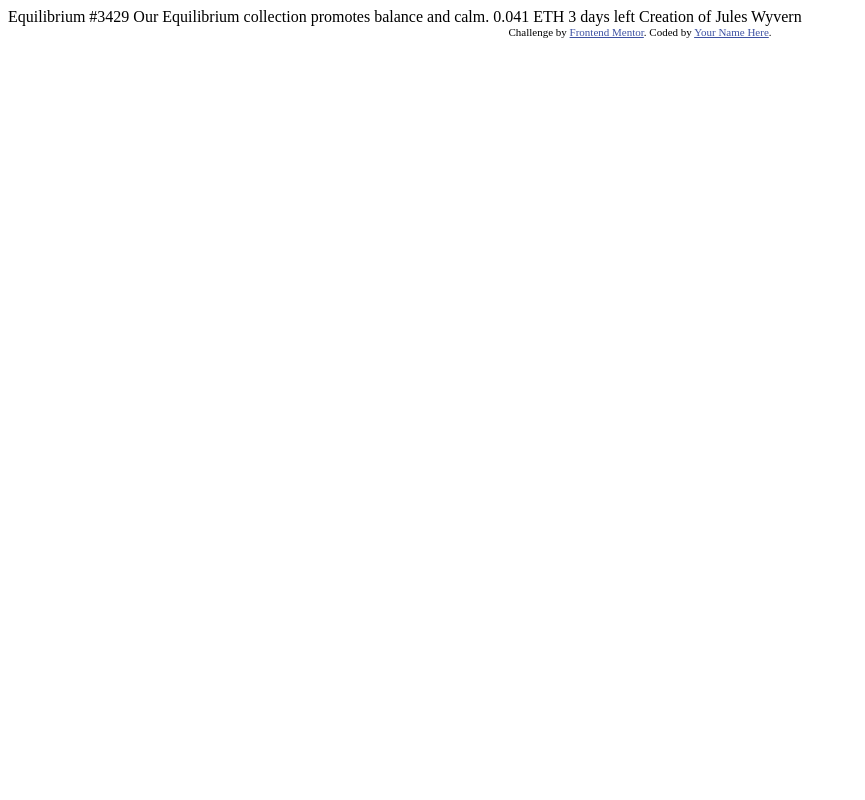
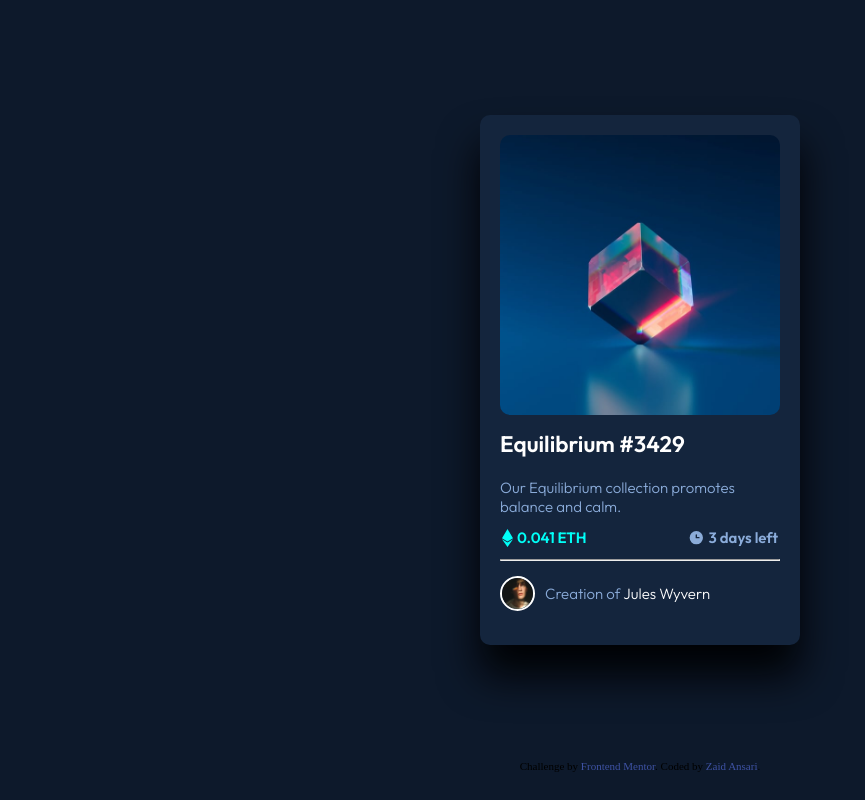
Before and after one commit to zaidansari42/NFT-preview-card-component-main, a plain HTML site: page index.html in a window 1280 px wide. Shown: the whole page, without its empty margins (0-865 px from the left). Drawn offline with Linux system fonts and the light colour scheme.

Commit message:
Completed the Project

```diff
--- a/index.html
+++ b/index.html
@@ -10,29 +10,63 @@
       sizes="32x32"
       href="./images/favicon-32x32.png"
     />
-
+    <link rel="stylesheet" href="styles.css" />
+    <link
+      href="https://fonts.googleapis.com/css2?family=Outfit:wght@300;600;700&display=swap"
+      rel="stylesheet"
+    />
     <title>Frontend Mentor | NFT preview card component</title>
 
     <!-- Feel free to remove these styles or customise in your own stylesheet 👍 -->
-    <style>
-      .attribution {
-        font-size: 11px;
-        text-align: center;
-      }
-      .attribution a {
-        color: hsl(228, 45%, 44%);
-      }
-    </style>
   </head>
   <body>
-    Equilibrium #3429 Our Equilibrium collection promotes balance and calm.
-    0.041 ETH 3 days left Creation of Jules Wyvern
-
+    <div id="container">
+      <div class="components">
+        <section id="tile">
+          <a href="#"
+            ><img
+              src="images/image-equilibrium.jpg"
+              alt="Image of Equilibrium" />
+            <img src="images/icon-view.svg" alt="" class="view"
+          /></a>
+        </section>
+        <h2><a class="illum" href="#">Equilibrium #3429</a></h2>
+        <p>Our Equilibrium collection promotes balance and calm.</p>
+        <div class="comp">
+          <div class="component one">
+            <svg width="11" height="18" xmlns="http://www.w3.org/2000/svg">
+              <path
+                d="M11 10.216 5.5 18 0 10.216l5.5 3.263 5.5-3.262ZM5.5 0l5.496 9.169L5.5 12.43 0 9.17 5.5 0Z"
+                fill="#00FFF8"
+              />
+            </svg>
+            <span class="rate">0.041 ETH</span>
+          </div>
+          <div class="component two">
+            <svg width="17" height="17" xmlns="http://www.w3.org/2000/svg">
+              <path
+                d="M8.305 2.007a6.667 6.667 0 1 0 0 13.334 6.667 6.667 0 0 0 0-13.334Zm2.667 7.334H8.305a.667.667 0 0 1-.667-.667V6.007a.667.667 0 0 1 1.334 0v2h2a.667.667 0 0 1 0 1.334Z"
+                fill="#8BACD9"
+              />
+            </svg>
+            <span class="time">3 days left</span>
+          </div>
+        </div>
+        <hr />
+        <footer>
+          <div class="foot">
+            <img src="/images/image-avatar.png" alt="Image of the Avatar" />
+            <span>Creation of <a class="illum" href="#">Jules Wyvern</a></span>
+          </div>
+        </footer>
+      </div>
+    </div>
     <div class="attribution">
       Challenge by
       <a href="https://www.frontendmentor.io?ref=challenge" target="_blank"
         >Frontend Mentor</a
-      >. Coded by <a href="#">Your Name Here</a>.
+      >. Coded by
+      <a href="https://github.com/zaidansari42" target="_blank">Zaid Ansari</a>.
     </div>
   </body>
 </html>
--- a/styles.css
+++ b/styles.css
@@ -0,0 +1,130 @@
+* {
+  margin: 0;
+  padding: 0;
+  box-sizing: border-box;
+}
+.attribution {
+  font-size: 11px;
+  text-align: center;
+}
+.attribution a {
+  color: hsl(228, 45%, 44%);
+}
+
+body {
+  background-color: hsl(217, 54%, 11%);
+}
+
+#container {
+  height: 95vh;
+  width: 100vw;
+  display: flex;
+  align-items: center;
+  font-family: "Outfit", sans-serif;
+}
+
+div .components {
+  margin: 0 auto;
+  background-color: hsl(216, 50%, 16%);
+  width: 320px;
+  height: 530px;
+  border-radius: 10px;
+  padding: 20px;
+  font-size: 15px;
+  font-weight: 300;
+  color: hsl(215, 51%, 70%);
+  box-shadow: 0px 30px 40px hsl(216, 50%, 1%);
+  /* border: 4px solid white; */
+}
+
+img {
+  width: 100%;
+  height: auto;
+  border-radius: 10px;
+  text-align: center;
+}
+
+h2 {
+  color: hsl(0, 0%, 100%);
+  font-weight: 600;
+}
+
+a {
+  text-decoration: none;
+  color: white;
+}
+
+h2,
+p {
+  padding: 10px 0;
+}
+
+div .comp {
+  margin-bottom: 10px;
+  padding: 2px 0px;
+  display: flex;
+  justify-content: space-between;
+  align-items: center;
+}
+.component {
+  display: flex;
+  align-items: center;
+}
+
+.rate {
+  font-weight: 600;
+  color: hsl(178, 100%, 50%);
+}
+
+.component > * {
+  margin: 0 2px;
+}
+
+footer img {
+  max-width: 35px;
+  border: 2px solid white;
+  border-radius: 50%;
+}
+
+.foot {
+  display: flex;
+  align-items: center;
+  margin: 15px auto;
+}
+
+.foot span {
+  margin-left: 10px;
+}
+
+.foot span a {
+  color: white;
+}
+/* hr {
+  background-color: hsl(215, 32%, 27%);
+} */
+
+span a:hover,
+h2 a:hover {
+  color: hsl(178, 100%, 50%);
+  transition: 0.5s;
+}
+img.view {
+  position: absolute;
+  width: 280px;
+  top: 33%;
+  left: 50%;
+  padding: 80px;
+  transform: translate(-50%, -50%);
+  background-color: hsl(178, 100%, 50%);
+  opacity: 0;
+  z-index: 10;
+}
+
+img.view:hover {
+  opacity: 0.6;
+  transition: 0.6s;
+}
+
+span.time {
+  font-weight: 600;
+}
```
Also changed, not shown: 1 other file.
